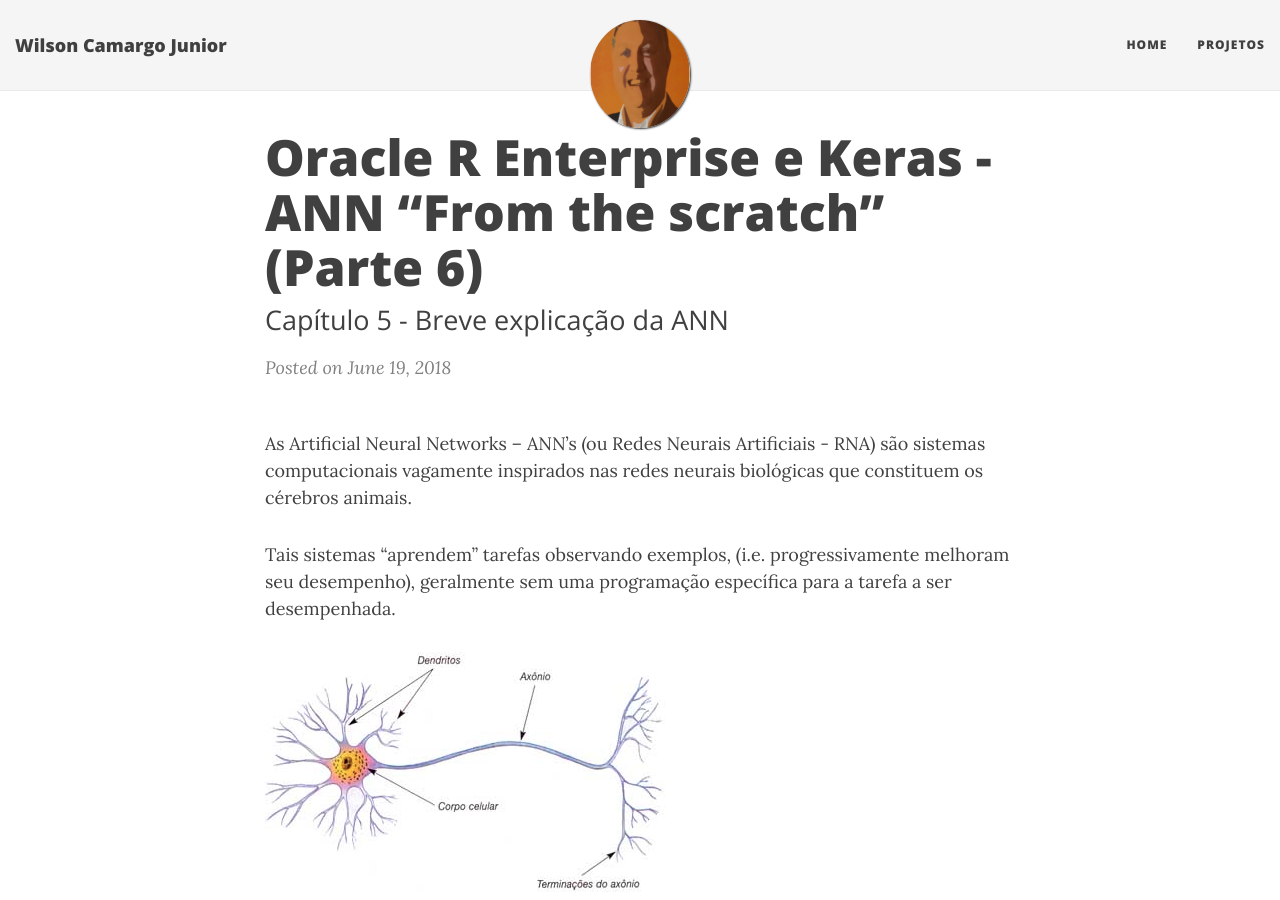
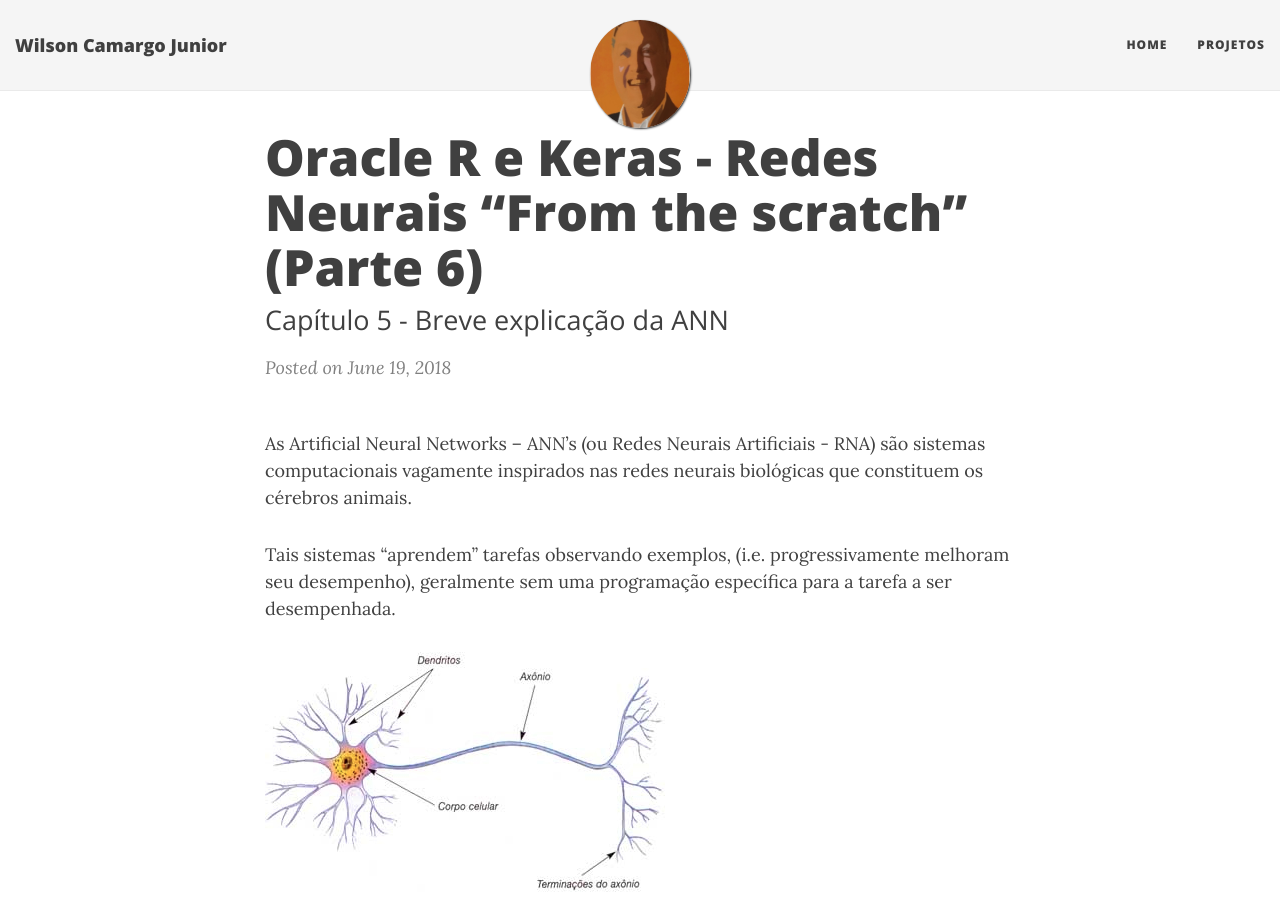
Before and after one commit to wilson-camargo-jr/teste, a Jekyll site: the page built from _posts/2018-06-19-ANN-ORE-P6.md, in a window 1280 px wide and 900 px high. Built offline with Jekyll 4.4.1, drawn with Linux system fonts in a browser that asks for light colours; nearby versions of some CDN libraries.

Commit message:
Update 2018-06-19-ANN-ORE-P6.md

```diff
--- a/_posts/2018-06-19-ANN-ORE-P6.md
+++ b/_posts/2018-06-19-ANN-ORE-P6.md
@@ -1,6 +1,6 @@
 ---
 layout: post
-title: Oracle R Enterprise e Keras - ANN “From the scratch” (Parte 6)
+title: Oracle R e Keras - Redes Neurais “From the scratch” (Parte 6)
 subtitle: Capítulo 5 - Breve explicação da ANN
 ---
 As Artificial Neural Networks – ANN’s (ou Redes Neurais Artificiais - RNA) são sistemas computacionais vagamente inspirados nas redes neurais biológicas que constituem os cérebros animais.
```
